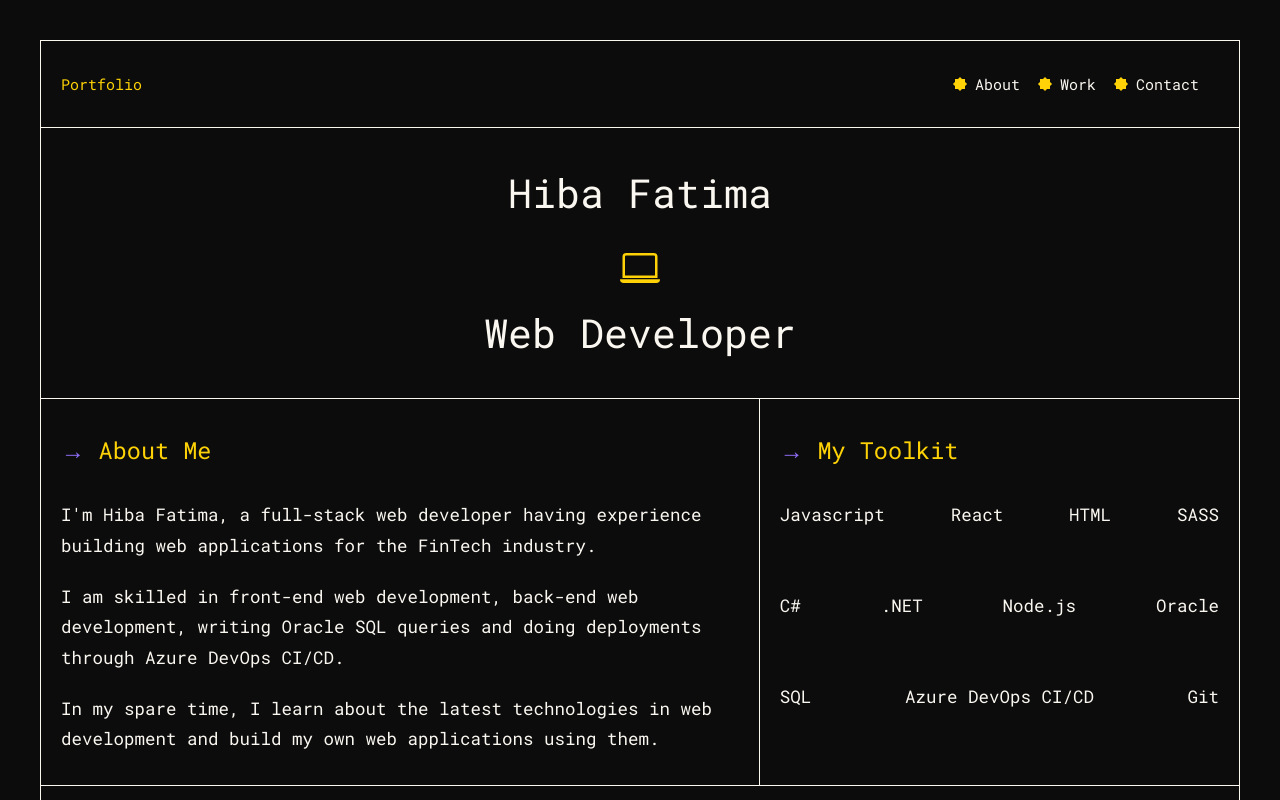
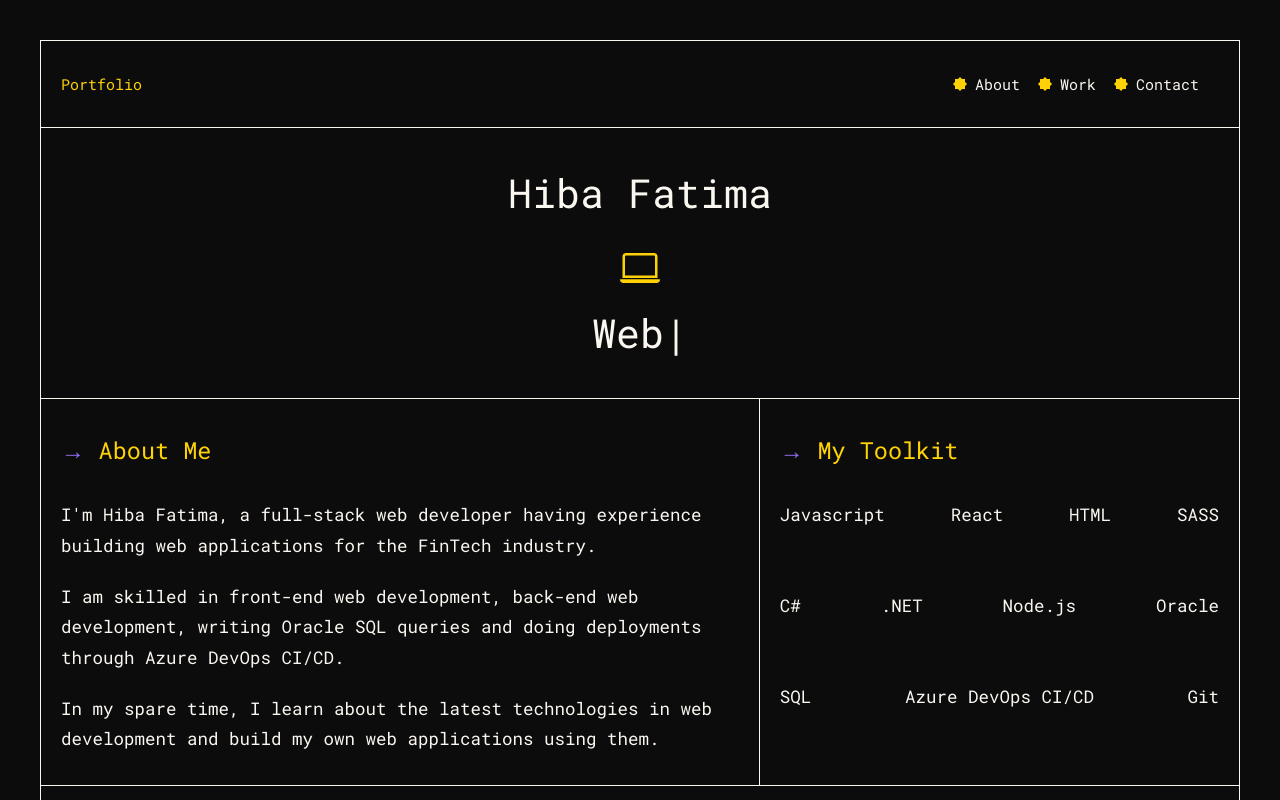
Before and after one commit to Hiba243/hibaportfolio, a React (Create React App) app: page / in a window 1280 px wide. Shown: the top 800 px of the page. Built offline with nearby package versions, Linux system fonts and the light colour scheme.

Commit message:
added animation on landing page text

```diff
--- a/package.json
+++ b/package.json
@@ -22,6 +22,7 @@
     "react-router-hash-link": "^2.4.3",
     "react-scripts": "4.0.3",
     "react-tooltip": "^4.2.21",
+    "react-type-animation": "^2.1.1",
     "web-vitals": "^1.1.2"
   },
   "scripts": {
--- a/src/components/LandingPage.js
+++ b/src/components/LandingPage.js
@@ -1,6 +1,7 @@
 import React from "react";
 import { IconContext } from "react-icons";
 import { BsLaptop } from "react-icons/bs";
+import { TypeAnimation } from 'react-type-animation';
 const LandingPage = () => {
     return (
         <section className="section-padding">
@@ -11,7 +12,12 @@ const LandingPage = () => {
                         <BsLaptop />
                     </div>
                 </IconContext.Provider>
-                Web Developer
+                <TypeAnimation
+                    sequence={['Web Developer', 1000, '']}
+                    repeat={Infinity}
+                    speed={20}
+                    cursor={true}
+                />
             </div>
         </section>
     );
```
Also changed, not shown: 1 other file (tests, documents, lock files or other folders).
